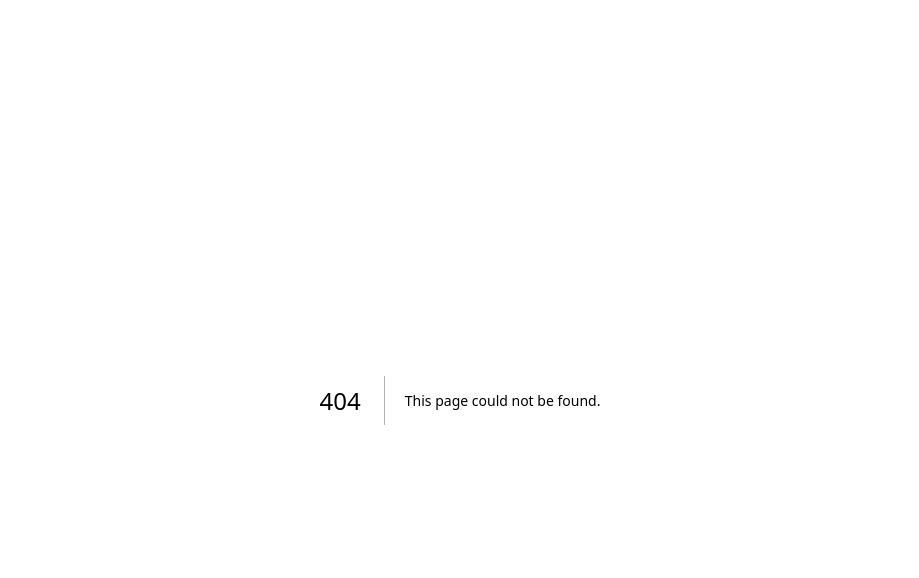
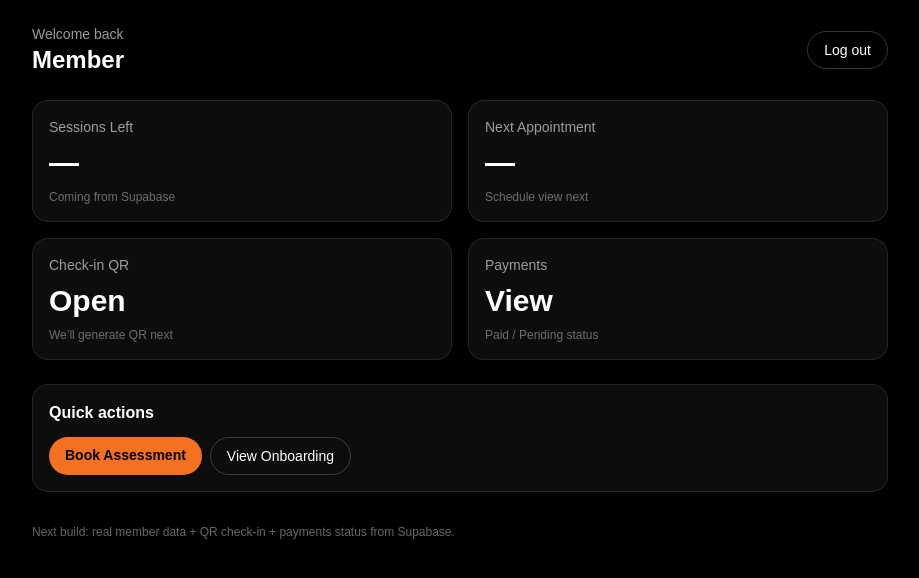
Before and after one commit to juancelot-plusultra/nextjs-boilerplate, a Next.js app: page /member/dashboard in a window 1280 px wide. Before the commit this address had no page. Shown: the top 578 px of the page, without its empty margins (180-1099 px from the left). Built offline with nearby package versions, Linux system fonts and the light colour scheme; no server answers.

Commit message:
Create page.tsx

```diff
--- /dev/null
+++ b/app/member/dashboard/page.tsx
@@ -0,0 +1,103 @@
+"use client";
+
+import { useEffect, useState } from "react";
+import { supabase } from "@/lib/supabaseClient";
+
+export default function MemberDashboardPage() {
+  const [mounted, setMounted] = useState(false);
+  const [name, setName] = useState<string>("Member");
+
+  useEffect(() => {
+    setMounted(true);
+
+    (async () => {
+      const { data } = await supabase.auth.getUser();
+      const n =
+        data?.user?.user_metadata?.name ||
+        data?.user?.email?.split("@")[0] ||
+        "Member";
+      setName(n);
+    })();
+  }, []);
+
+  async function logout() {
+    await supabase.auth.signOut();
+    window.location.href = "/login";
+  }
+
+  return (
+    <div className="min-h-screen bg-black text-white">
+      <style>{`
+        @keyframes fadeUp {
+          from { opacity: 0; transform: translateY(16px); }
+          to { opacity: 1; transform: translateY(0); }
+        }
+        .fade-up { animation: fadeUp .5s ease-out forwards; }
+      `}</style>
+
+      <div className="mx-auto w-full max-w-4xl px-5 py-6">
+        <div className={`${mounted ? "fade-up" : "opacity-0"}`}>
+          <header className="flex items-center justify-between">
+            <div>
+              <div className="text-sm text-white/60">Welcome back</div>
+              <h1 className="text-2xl font-bold">{name}</h1>
+            </div>
+            <button
+              onClick={logout}
+              className="rounded-full border border-white/20 px-4 py-2 text-sm"
+            >
+              Log out
+            </button>
+          </header>
+
+          <div className="mt-6 grid gap-4 md:grid-cols-2">
+            <Card title="Sessions Left" value="—" hint="Coming from Supabase" />
+            <Card title="Next Appointment" value="—" hint="Schedule view next" />
+            <Card title="Check-in QR" value="Open" hint="We’ll generate QR next" />
+            <Card title="Payments" value="View" hint="Paid / Pending status" />
+          </div>
+
+          <div className="mt-6 rounded-2xl border border-white/10 bg-white/5 p-4">
+            <div className="font-semibold">Quick actions</div>
+            <div className="mt-3 flex flex-wrap gap-2">
+              <a
+                className="rounded-full bg-[#F37120] px-4 py-2 text-sm font-semibold text-black"
+                href="/get-started"
+              >
+                Book Assessment
+              </a>
+              <a
+                className="rounded-full border border-white/20 px-4 py-2 text-sm"
+                href="/onboarding?preview=1"
+              >
+                View Onboarding
+              </a>
+            </div>
+          </div>
+
+          <div className="mt-8 text-xs text-white/40">
+            Next build: real member data + QR check-in + payments status from Supabase.
+          </div>
+        </div>
+      </div>
+    </div>
+  );
+}
+
+function Card({
+  title,
+  value,
+  hint,
+}: {
+  title: string;
+  value: string;
+  hint: string;
+}) {
+  return (
+    <div className="rounded-2xl border border-white/10 bg-white/5 p-4">
+      <div className="text-sm text-white/60">{title}</div>
+      <div className="mt-2 text-3xl font-bold">{value}</div>
+      <div className="mt-2 text-xs text-white/40">{hint}</div>
+    </div>
+  );
+}
```
